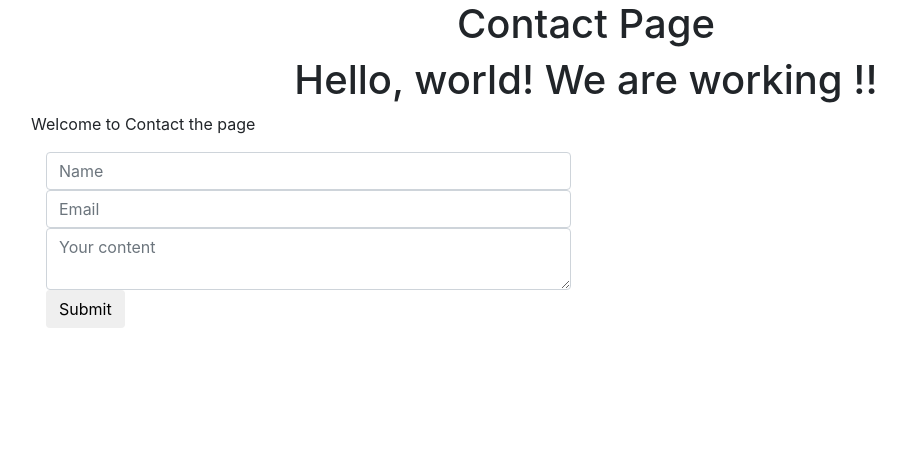
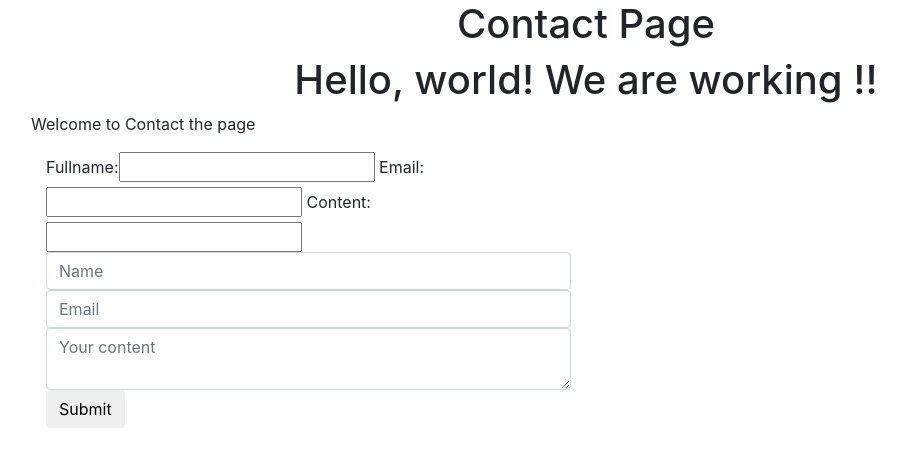
Before and after one commit to mlwebdev-python/Django-Python_E-Commerce, a Django app: page /contact/ in a window 1280 px wide. Shown: the top 467 px of the page, without its empty margins (54-960 px from the left). Run offline with Django 3.2, Linux system fonts and the light colour scheme; some libraries are stand-ins or nearby versions.

Commit message:
Add Django forms class, forms.py, update view.html with forms import

```diff
--- /dev/null
+++ b/src/ecommerce/forms.py
@@ -0,0 +1,6 @@
+from django import forms
+
+class ContactForm(forms.Form):
+  fullname = forms.CharField()
+  email    = forms.EmailField()
+  content  = forms.CharField()
--- a/src/ecommerce/views.py
+++ b/src/ecommerce/views.py
@@ -1,5 +1,7 @@
 from django.http import HttpResponse
 from django.shortcuts import render
+
+from .forms import ContactForm
 
 def home_page(request):
   context = {
@@ -16,9 +18,11 @@ def about_page(request):
   return render(request, "home_page.html", context)
 
 def contact_page(request):
+  contact_form = ContactForm()
   context = {
     "title": "Contact Page",
-    "content": "Welcome to Contact the page"
+    "content": "Welcome to Contact the page",
+    "form": contact_form
   }
   if request.method == "POST":
     # print(request.POST)
@@ -26,7 +30,6 @@ def contact_page(request):
     print(request.POST.get("email"))
     print(request.POST.get("content"))
   return render(request, "contact/view.html", context)
-
 
 
 def home_page_old(request):
--- a/src/templates/contact/view.html
+++ b/src/templates/contact/view.html
@@ -21,6 +21,10 @@
             <p>{{ content }}</p>
             <div class="col-sm-6 col-12">
               <form method= "POST"> {% csrf_token %}
+                {{ form }}
+              </form>
+
+              <form method= "POST"> {% csrf_token %}
                 <input type="text" class="form-control" placeholder="Name" name="fullname">
                 <input type="email" class="form-control" placeholder="Email" name="email">
                 <textarea name="content" class="form-control" placeholder="Your content"></textarea>
```
